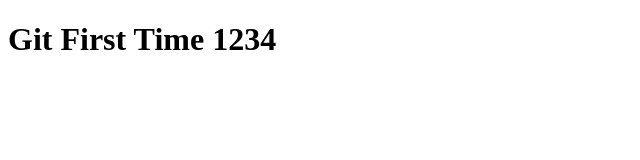
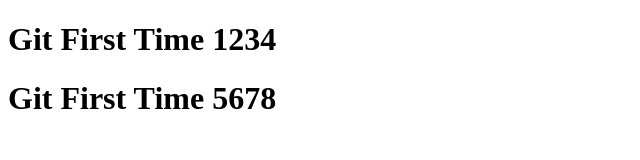
Before and after one commit to thanat-dev/test-git, a plain HTML site: page index.html in a window 1280 px wide. Shown: the whole page, without its empty margins (0-640 px from the left). Drawn offline with Linux system fonts and the light colour scheme.

Commit message:
Update Index

```diff
--- a/index.html
+++ b/index.html
@@ -7,5 +7,6 @@
 </head>
 <body>
     <h1>Git First Time 1234</h1>
+    <h1>Git First Time 5678</h1>
 </body>
 </html>
```
